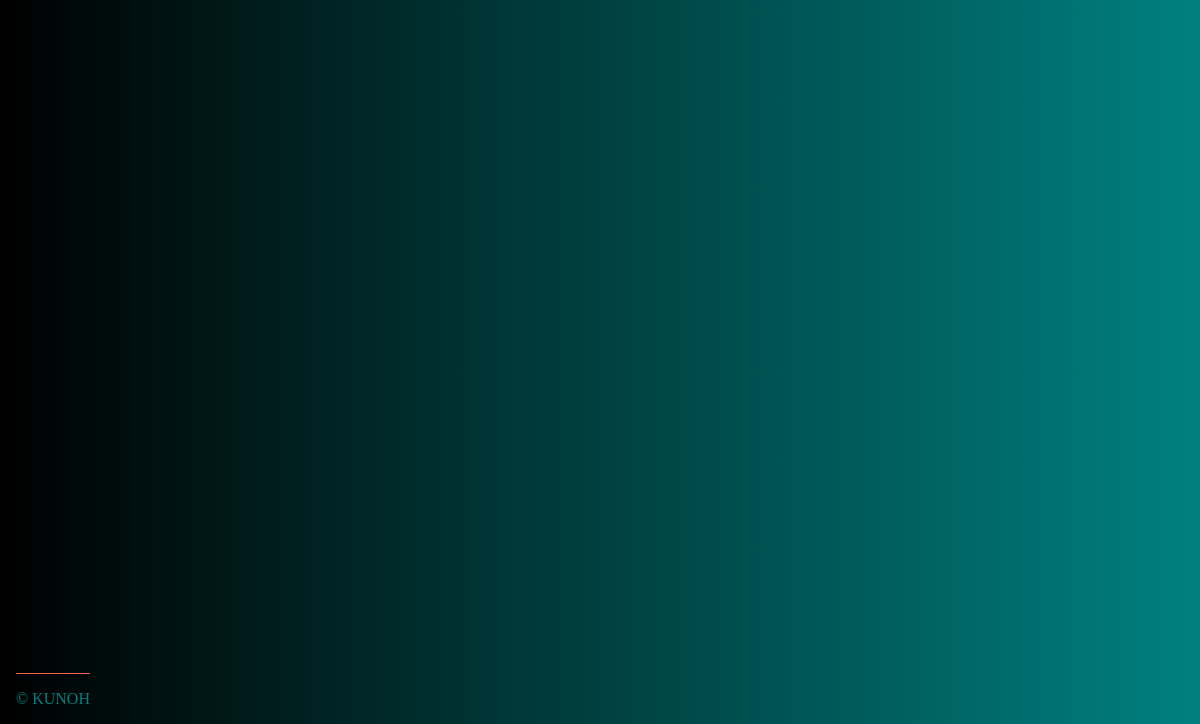
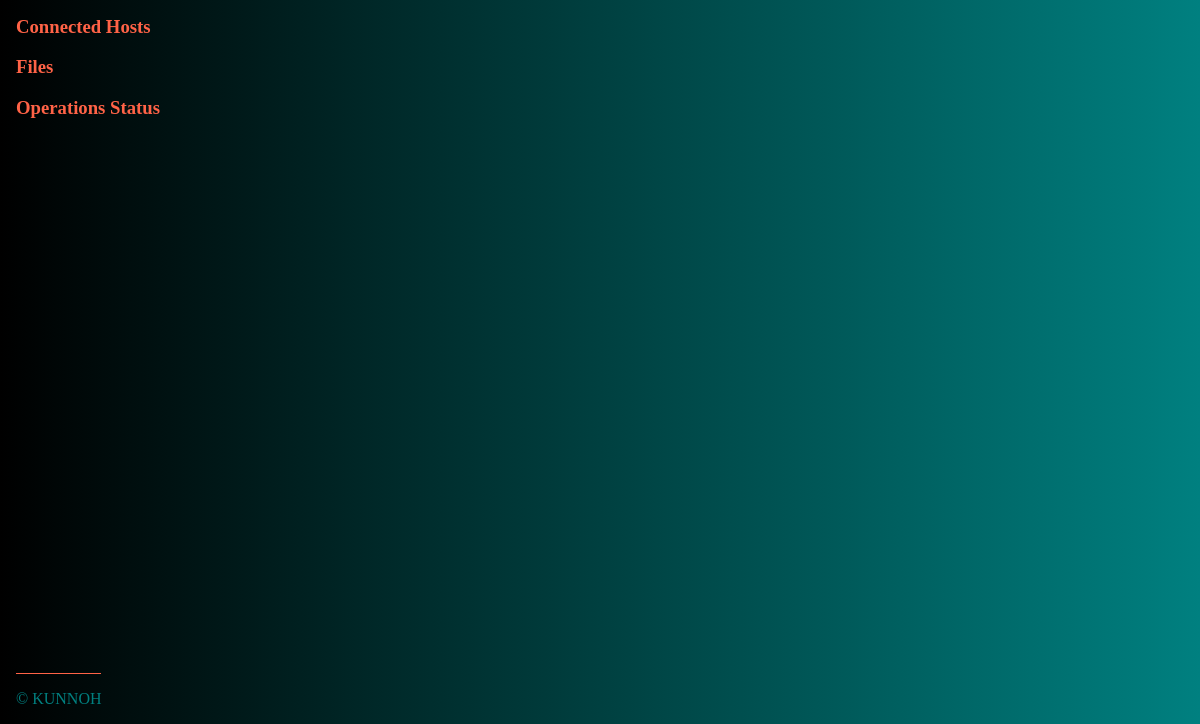
Before and after one commit to kunnoh/landir, an Electron app: page src/index.html in a window 1200 px wide. Shown: the part 76-800 px from the top of the page. Drawn offline with Linux system fonts and the light colour scheme.

Commit message:
new start

```diff
--- a/index.js
+++ b/index.js
@@ -7,8 +7,6 @@ const url = require('url');
 process.env.NODE_ENV = 'development';
 
 let mainWin;
-//let addWin;
-
 
 function createWin(){
     mainWin = new BrowserWindow({
--- a/package.json
+++ b/package.json
@@ -1,7 +1,7 @@
 {
-  "name": "networksharing",
+  "name": "landir",
   "version": "1.0.0",
-  "description": "share file on local area network",
+  "description": "share files on local area network on all devices",
   "main": "index.js",
   "scripts": {
     "start": "electron . --no-sandbox"
--- a/src/css/styling.css
+++ b/src/css/styling.css
@@ -53,7 +53,7 @@ body{
     border-radius: 5px;
     background-color: turquoise;
   }
-  .footer{
+  footer{
     border-top: 1px solid tomato;
     position: absolute;
     text-align: center;
--- a/src/index.html
+++ b/src/index.html
@@ -19,12 +19,26 @@
             </a>
         </div>
     </div>
-    <section>
-
-    </section>
-    <div class="footer">
-        <p>&copy KUNOH</p>
-    </div>
+    <main role="main">
+        <div class="row">
+            <div class="col">
+                <h3>Connected Hosts</h3>
+            </div>
+            <div class="d-col">
+                <header>
+                    <h3>Files</h3>
+                </header>
+            </div>
+            <div class="col">
+                <header>
+                    <h3>Operations Status</h3>
+                </header>
+            </div>
+        </div>
+    </main>
+    <footer>
+        <p>&copy KUNNOH</p>
+    </footer>
     <script type="module" src="./js/app.js"></script>
 </body>
 </html>
```
Also changed, not shown: 1 other file.
